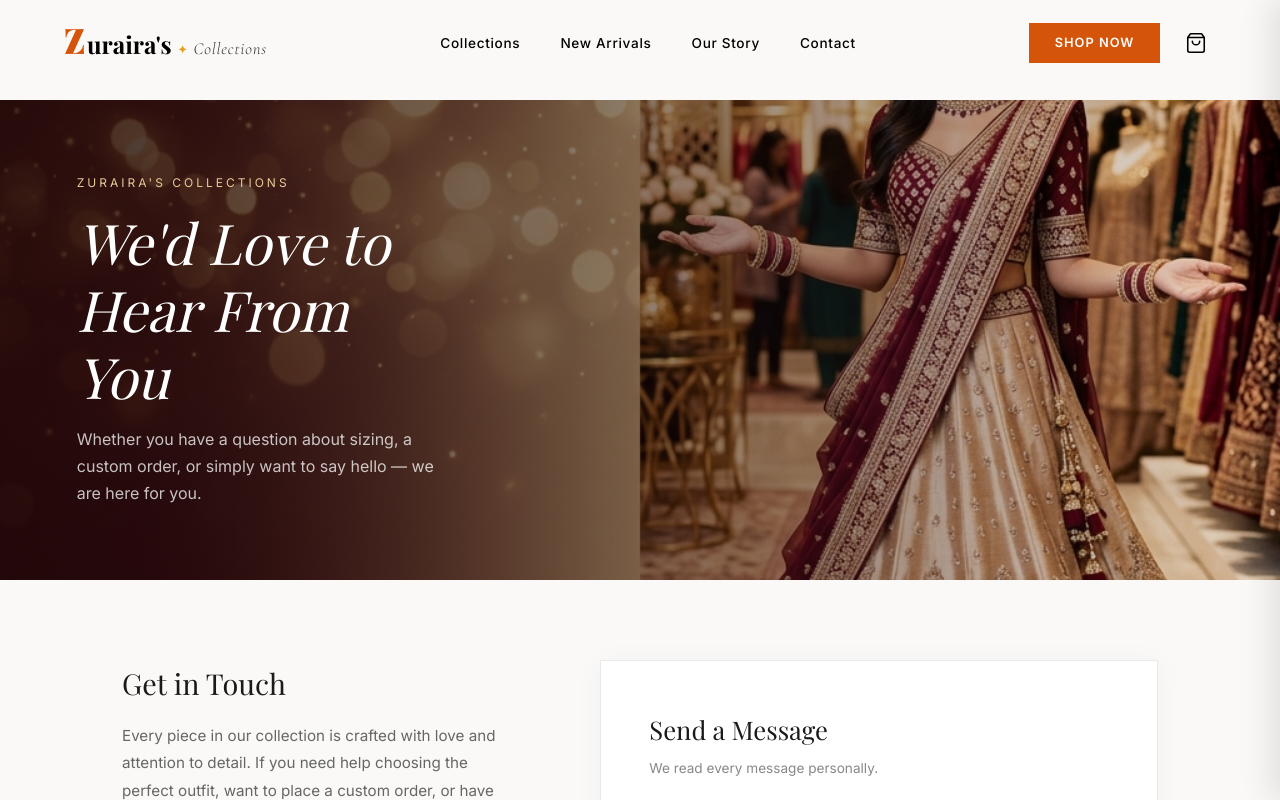
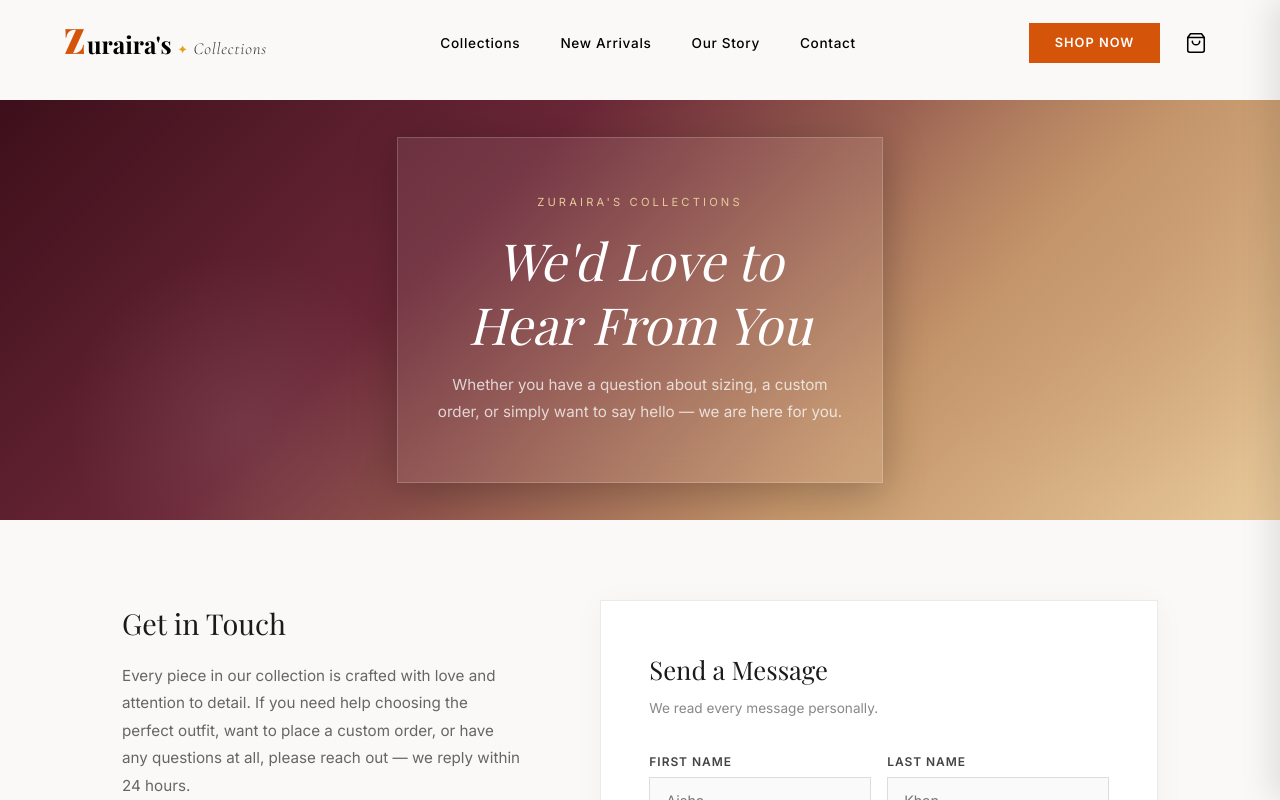
Before and after one commit to frantictraining-git/zurairas-collections, a Next.js app: page /contact in a window 1280 px wide. Shown: the top 800 px of the page. Built offline with nearby package versions, Linux system fonts and the light colour scheme; a web font is replaced by a local one.

Commit message:
style: contact hero - glassmorphism card on warm burgundy/gold gradient, no image

```diff
--- a/app/contact/page.module.css
+++ b/app/contact/page.module.css
@@ -7,37 +7,59 @@
 /* Hero Banner */
 .hero {
   position: relative;
-  min-height: 480px;
+  min-height: 420px;
   display: flex;
   align-items: center;
+  justify-content: center;
   overflow: hidden;
-  background: url('/images/contact-hero.jpg') right center / cover no-repeat;
-  background-color: #3d0f1a;
+  background: linear-gradient(135deg, #3d0f1a 0%, #6b2737 35%, #c4956a 70%, #e8c99a 100%);
+}
+
+/* Decorative floating orbs */
+.hero::before {
+  content: '';
+  position: absolute;
+  width: 500px;
+  height: 500px;
+  background: radial-gradient(circle, rgba(196,149,106,0.35) 0%, transparent 70%);
+  top: -100px;
+  right: -80px;
+  border-radius: 50%;
+  pointer-events: none;
 }
 
 .hero::after {
   content: '';
   position: absolute;
-  inset: 0;
-  background: linear-gradient(
-    to right,
-    rgba(30, 8, 8, 0.85) 0%,
-    rgba(30, 8, 8, 0.55) 45%,
-    rgba(30, 8, 8, 0.05) 100%
-  );
+  width: 350px;
+  height: 350px;
+  background: radial-gradient(circle, rgba(255,255,255,0.08) 0%, transparent 70%);
+  bottom: -80px;
+  left: 5%;
+  border-radius: 50%;
+  pointer-events: none;
 }
 
 .heroContent {
   position: relative;
   z-index: 2;
-  padding: 4rem clamp(2rem, 6vw, 6rem);
-  max-width: 520px;
+  text-align: center;
+  padding: 3.5rem 2rem;
+  max-width: 640px;
+
+  /* Glassmorphism card */
+  background: rgba(255, 255, 255, 0.08);
+  backdrop-filter: blur(18px);
+  -webkit-backdrop-filter: blur(18px);
+  border: 1px solid rgba(255, 255, 255, 0.18);
+  border-radius: 20px;
+  box-shadow: 0 8px 40px rgba(0, 0, 0, 0.25);
 }
 
 .heroEyebrow {
   font-family: 'Inter', sans-serif;
-  font-size: 0.75rem;
-  letter-spacing: 0.25em;
+  font-size: 0.7rem;
+  letter-spacing: 0.28em;
   text-transform: uppercase;
   color: #e8c99a;
   margin-bottom: 1rem;
@@ -45,20 +67,21 @@
 
 .heroTitle {
   font-family: 'Playfair Display', serif;
-  font-size: clamp(2.2rem, 4.5vw, 3.5rem);
+  font-size: clamp(2rem, 4.5vw, 3.2rem);
   font-weight: 400;
   font-style: italic;
   color: #fff;
-  line-height: 1.2;
+  line-height: 1.25;
   margin-bottom: 1rem;
 }
 
 .heroSub {
   font-family: 'Inter', sans-serif;
-  font-size: 1rem;
-  color: rgba(255,255,255,0.75);
-  max-width: 400px;
-  line-height: 1.7;
+  font-size: 0.95rem;
+  color: rgba(255, 255, 255, 0.75);
+  max-width: 420px;
+  margin: 0 auto;
+  line-height: 1.75;
 }
 
 /* Main content grid */
```
